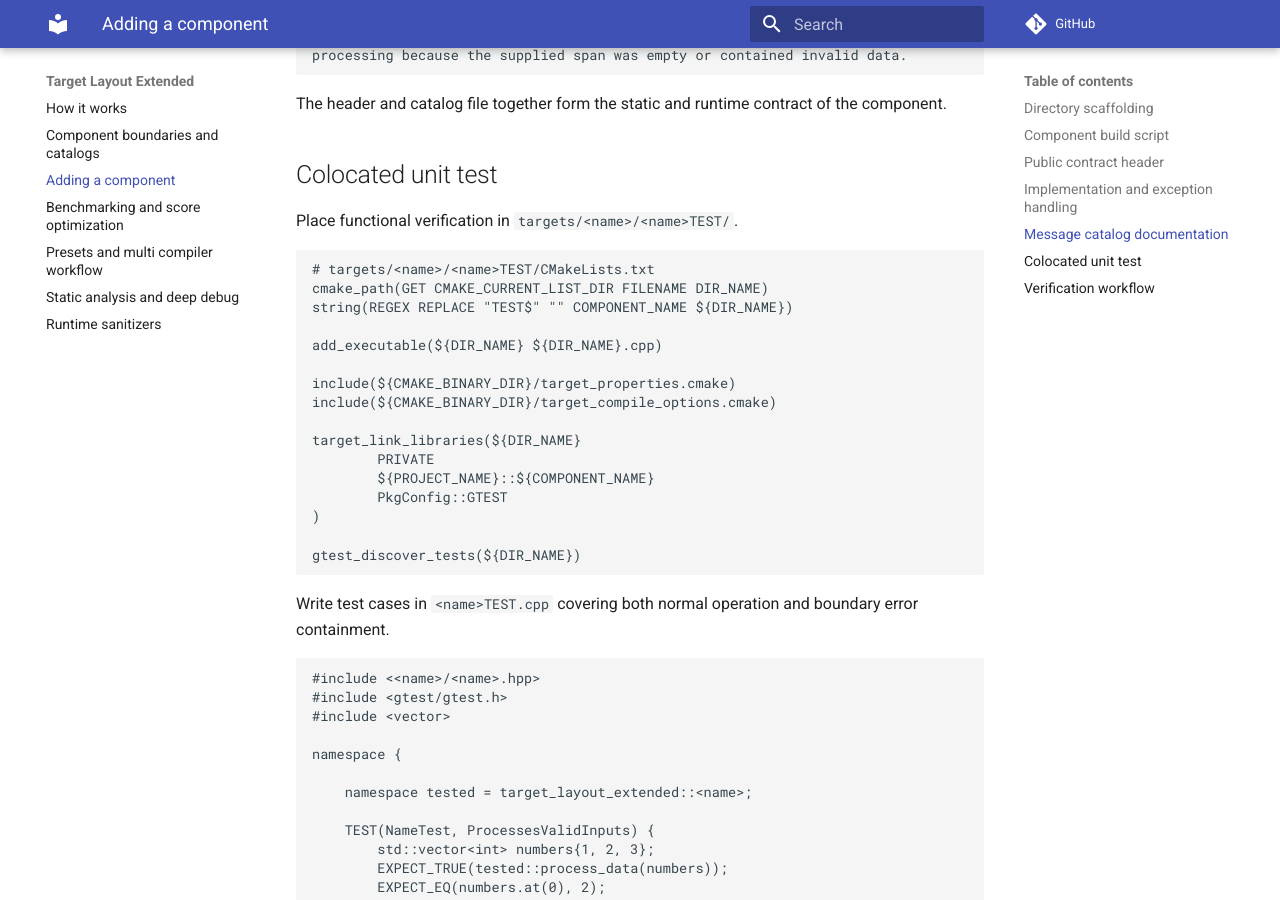
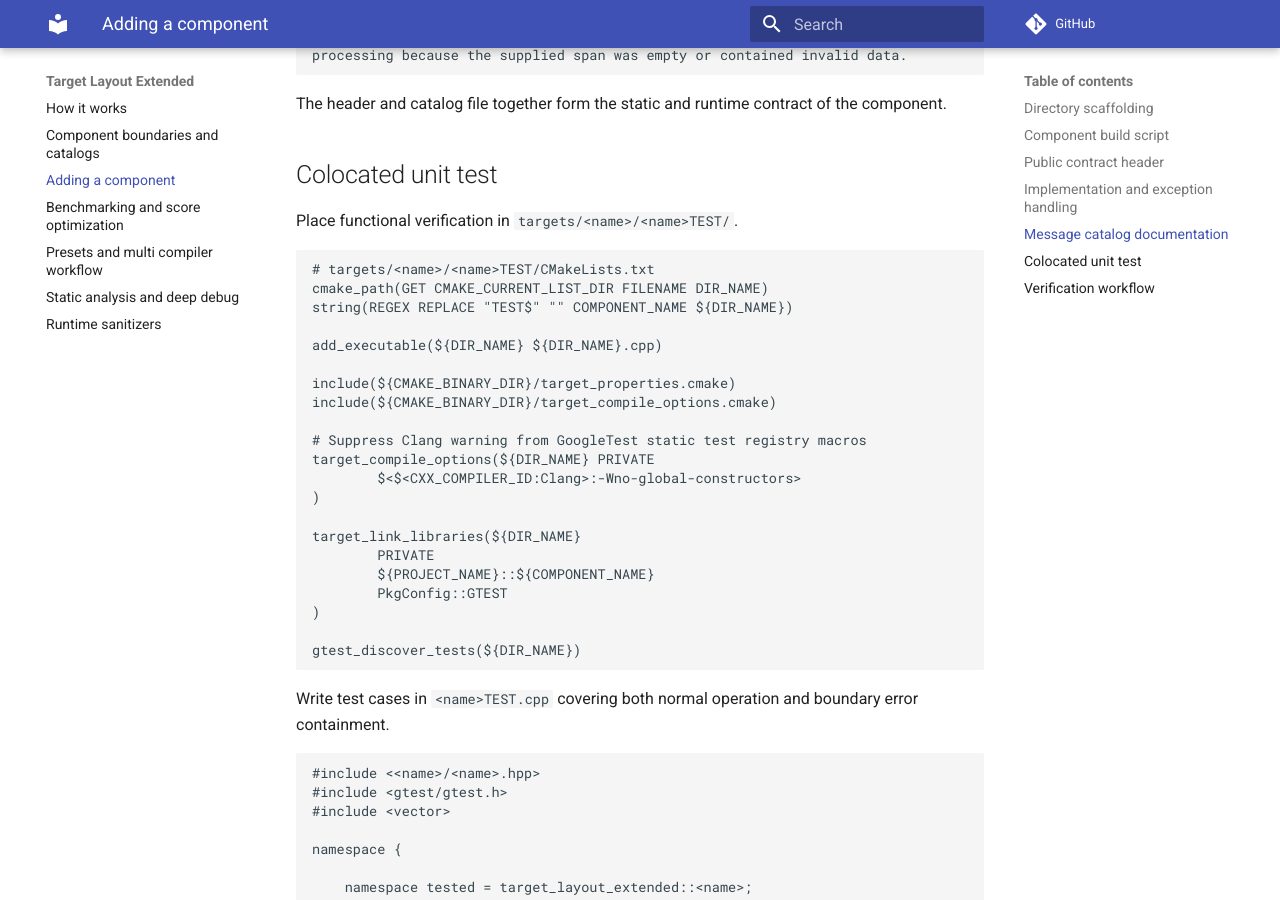
Before and after one commit to JeffKarling/Target_Layout_Extended, an MkDocs documentation site: the page built from Documentation/adding_a_component.md, in a window 1280 px wide and 900 px high, scrolled down 3269 px. Built offline with MkDocs 1.6.1 and Material for MkDocs 9.7.7, drawn with Linux system fonts in a browser that asks for light colours; comment, search, counter and statistics services are not loaded.

Commit message:
Move GoogleTest Clang warning suppression to test targets and update agent rules

```diff
--- a/Documentation/adding_a_component.md
+++ b/Documentation/adding_a_component.md
@@ -159,6 +159,11 @@ add_executable(${DIR_NAME} ${DIR_NAME}.cpp)
 include(${CMAKE_BINARY_DIR}/target_properties.cmake)
 include(${CMAKE_BINARY_DIR}/target_compile_options.cmake)
 
+# Suppress Clang warning from GoogleTest static test registry macros
+target_compile_options(${DIR_NAME} PRIVATE
+        $<$<CXX_COMPILER_ID:Clang>:-Wno-global-constructors>
+)
+
 target_link_libraries(${DIR_NAME}
         PRIVATE
         ${PROJECT_NAME}::${COMPONENT_NAME}
```
Also changed, not shown: .agents/rules/override_shared_target_defaults.md (+18 -0 lines), 8 other files.
